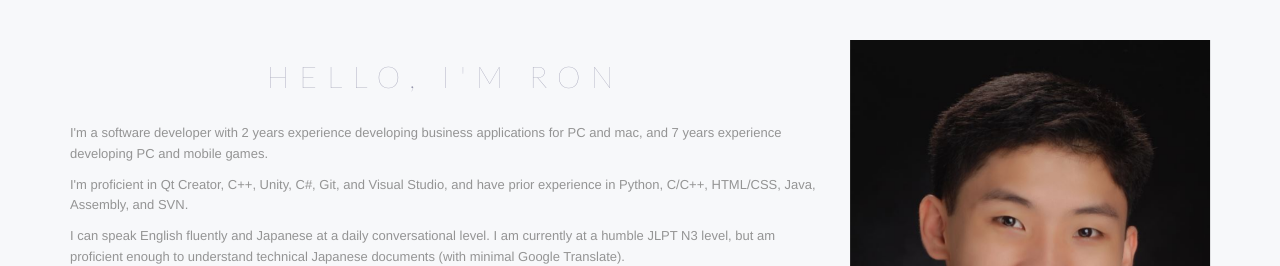
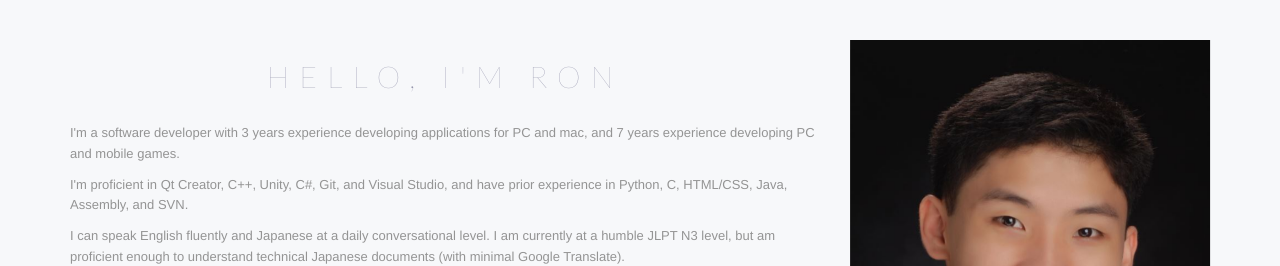
Before and after one commit to roncrisostomo/roncrisostomo.github.io, a plain HTML site: page index.html in a window 1280 px wide. Shown: the part 820-1086 px from the top of the page. Drawn offline with Linux system fonts and the light colour scheme; some packages are replaced by stand-ins of ours.

Commit message:
Updated description and resume

```diff
--- a/index.html
+++ b/index.html
@@ -114,8 +114,8 @@
           <div class="row">
             <div class="col-sm-6 col-md-8">
               <h2 class="about-head text-center">Hello, I'm Ron</h2>
-			  <p>I'm a software developer with 2 years experience developing business applications for PC and mac, and 7 years experience developing PC and mobile games.</p>
-			  <p>I'm proficient in Qt Creator, C++, Unity, C#, Git, and Visual Studio, and have prior experience in Python, C/C++, HTML/CSS, Java, Assembly, and SVN.</p>
+			  <p>I'm a software developer with 3 years experience developing applications for PC and mac, and 7 years experience developing PC and mobile games.</p>
+			  <p>I'm proficient in Qt Creator, C++, Unity, C#, Git, and Visual Studio, and have prior experience in Python, C, HTML/CSS, Java, Assembly, and SVN.</p>
 			  <p>I can speak English fluently and Japanese at a daily conversational level. I am currently at a humble JLPT N3 level, but am proficient enough to understand technical Japanese documents (with minimal Google Translate).</p>
 			  <p>I have worked on over 20 games published on Google Play, App Store, and Steam. <a href="#portfolio">Scroll down</a> to see them all!</p>
             </div>
```
Also changed, not shown: 1 other file.
